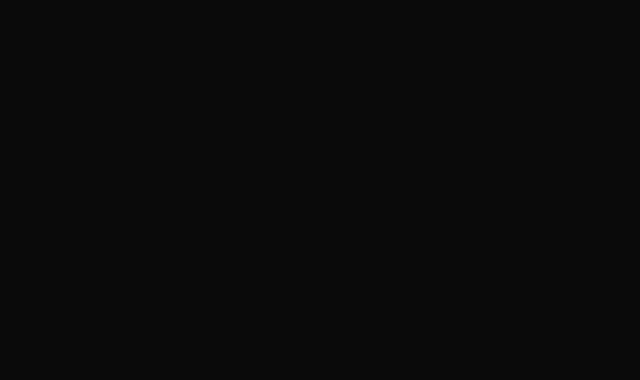
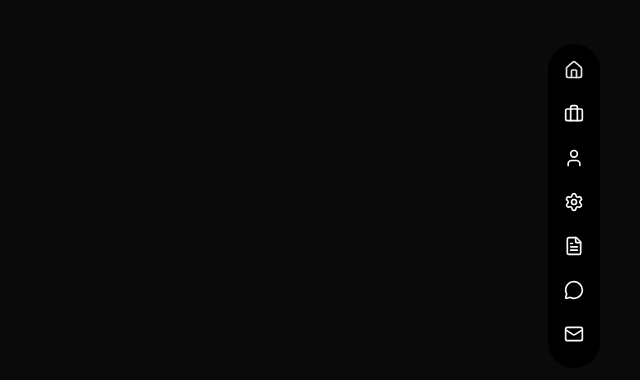
Before and after one commit to charlygoomezz/Portfolio, a React (Vite) app in the folder portfolio/: page / in a window 1280 px wide. Shown: the part 194-574 px from the top of the page, without its empty margins (640-1280 px from the left). Built offline with nearby package versions, Linux system fonts and the light colour scheme.

Commit message:
Create FloatingMenu.tsx

```diff
--- /dev/null
+++ b/portfolio/src/components/FloatingMenu.tsx
@@ -0,0 +1,33 @@
+import { navLinks } from '@/constants';
+import { cn } from '@/lib/utils';
+import { useState } from 'react';
+
+export default function FloatingMenu() {
+  const [active, setActive] = useState('#hero');
+
+  return (
+    <div
+      className="fixed right-10 top-1/2 -translate-y-1/2 bg-black
+     border-neutral-600 pt-4 rounded-full z-10 hidden lg:block"
+    >
+      {navLinks.map(link => {
+        const Icon = link.icon;
+
+        return (
+          <a
+            key={link.label}
+            href={link.link}
+            onClick={() => setActive(link.link)}
+            className={cn(
+              'text-neutal-400 flex items-center gap-2 hover:text-primary',
+              'transition-colors duration-200 mb-6 px-4',
+              active === link.link && 'text-primary'
+            )}
+          >
+            <Icon className="size-5" />
+          </a>
+        );
+      })}
+    </div>
+  );
+}
--- a/portfolio/src/main.tsx
+++ b/portfolio/src/main.tsx
@@ -8,11 +8,13 @@
 import './index.css';
 import App from './App.tsx';
 import Sidebar from './components/Sidebar.tsx';
+import FloatingMenu from './components/FloatingMenu.tsx';
 
 createRoot(document.getElementById('root')!).render(
   <StrictMode>
     <div className="lg:flex lg:justify-center lg:items-start lg:gap-10">
       <Sidebar />
+      <FloatingMenu />
 
       <App />
     </div>
```
